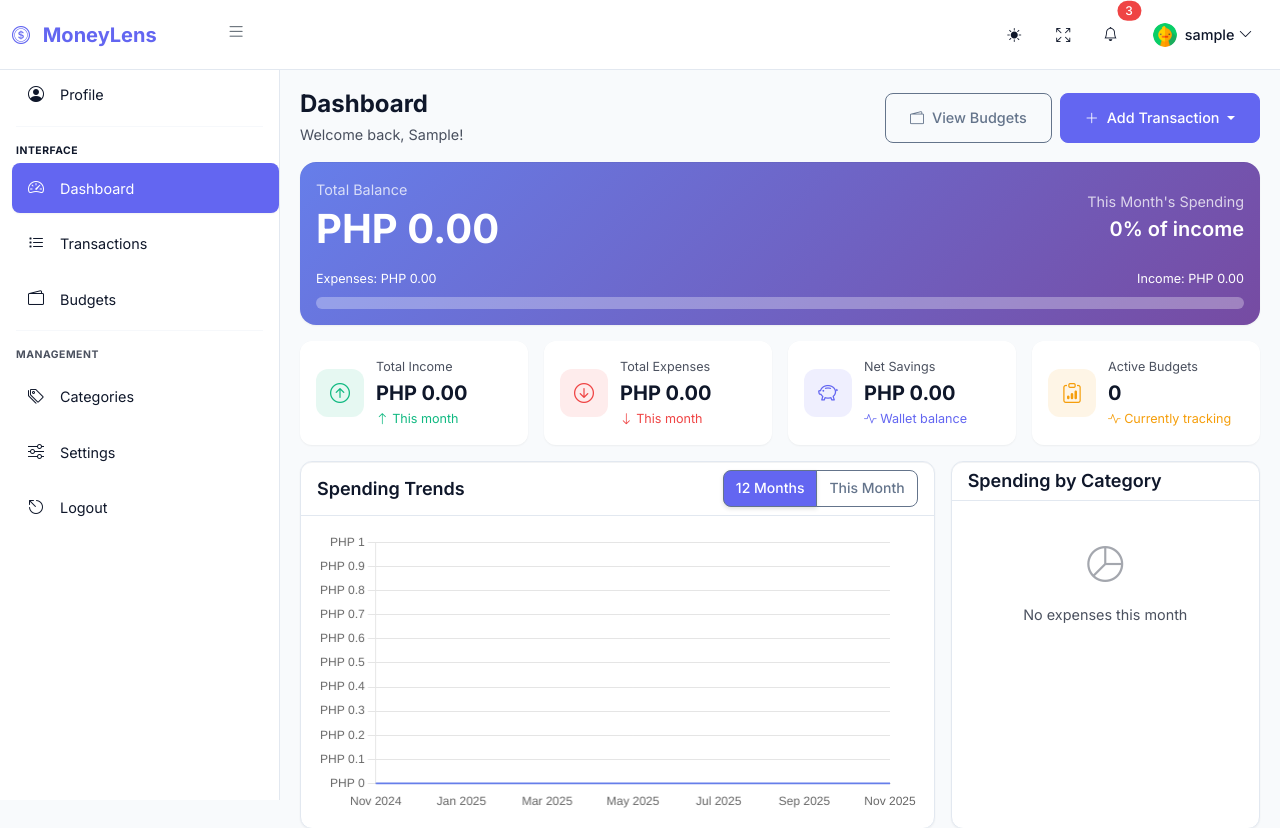
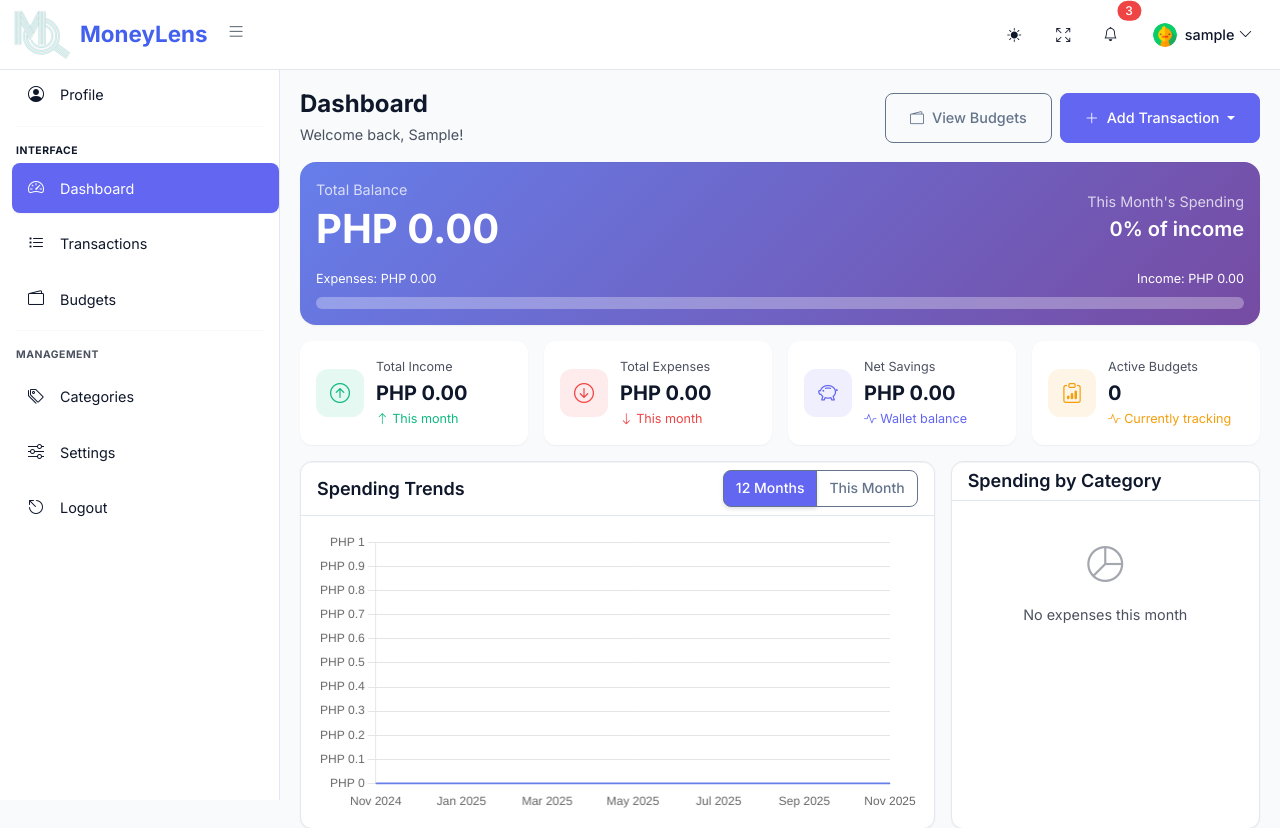
Before and after one commit to n3mo1101/cc6-expense-tracker, a Django app: page /dashboard/ in a window 1280 px wide. Shown: the top 828 px of the page. Run offline with Django 5.2, Linux system fonts and the light colour scheme; the visitor is signed in with stand-in values (Sample User, id 1); data that the repository does not hold is empty; some libraries are stand-ins or nearby versions.

Commit message:
Minor color changes

```diff
--- a/projectsite/static/css/base.css
+++ b/projectsite/static/css/base.css
@@ -1,3 +1,27 @@
+:root {
+    --primary: #4361ee;
+    --primary-light: #4cc9f0;
+    --secondary: #3a0ca3;
+    --accent: #7209b7;
+    --dark-bg: #0a1128;
+    --dark-card: #132347;
+    --dark-text: #e2e8f0;
+    --dark-text-secondary: #94a3b8;
+    --success: #4bb543;
+}
+
+.brand-header {
+    font-weight: 700;
+    font-size: 1.4rem;
+    color: var(--primary);
+    padding-top: 0.5rem;
+    margin-left: -0.5rem;
+}
+
+[data-bs-theme="dark"] .brand-header {
+    color: var(--primary-light);
+}
+
 /* Sidebar Section Dividers */
 .sidebar-divider {
     margin: 0 1rem 1rem;
--- a/projectsite/static/css/budgets.css
+++ b/projectsite/static/css/budgets.css
@@ -329,7 +329,7 @@
 
 /* Dark mode adjustments */
 [data-bs-theme="dark"] .budget-card {
-    background: linear-gradient(135deg, #4F46E5 0%, #6D28D9 100%);
+    background: linear-gradient(135deg, #4cc9f0 0%, #6D28D9 100%);
 }
 
 [data-bs-theme="dark"] .budget-card.inactive {
--- a/projectsite/static/css/dashboard.css
+++ b/projectsite/static/css/dashboard.css
@@ -5,6 +5,10 @@
     background: linear-gradient(135deg, #667eea 0%, #764ba2 100%);
     border-radius: 1rem;
     color: white;
+}
+
+[data-bs-theme="dark"] .wallet-card {
+    background: linear-gradient(135deg, #4cc9f0 0%, #764ba2 100%);;
 }
 
 .progress-wallet {
--- a/projectsite/static/css/login.css
+++ b/projectsite/static/css/login.css
@@ -310,6 +310,7 @@ body {
 }
 
 .google-btn {
+    width: auto;
     border-color: rgba(66, 133, 244, 0.3);
 }
 
--- a/projectsite/static/css/signup.css
+++ b/projectsite/static/css/signup.css
@@ -317,6 +317,7 @@ body {
 }
 
 .google-btn {
+    width: auto;
     border-color: rgba(66, 133, 244, 0.3);
 }
 
--- a/projectsite/templates/base.html
+++ b/projectsite/templates/base.html
@@ -40,9 +40,10 @@
                 <div class="container-fluid">
                     <!-- Logo/Brand -->
                     <a class="navbar-brand d-flex align-items-center" href="{% url 'home' %}">
-                        <h1 class="h4 mb-0 fw-bold text-primary d-none d-sm-block">
-                            <span class="fs-3 me-2"><i class="bi bi-coin"></i></span>
-                            MoneyLens
+                        <h1 class="h4 mb-0 fw-bold text-primary d-none d-sm-block" >
+                            <span class="fs-3 me-2"><img src="{% static 'img/logo.png' %}" style="max-width:60px;">
+                            </span>
+                            <h3 class="brand-header">MoneyLens</h3>
                         </h1>
                     </a>
 
```
Also changed, not shown: projectsite/static/img/brand-logo.png (added), projectsite/static/img/logo.png.
